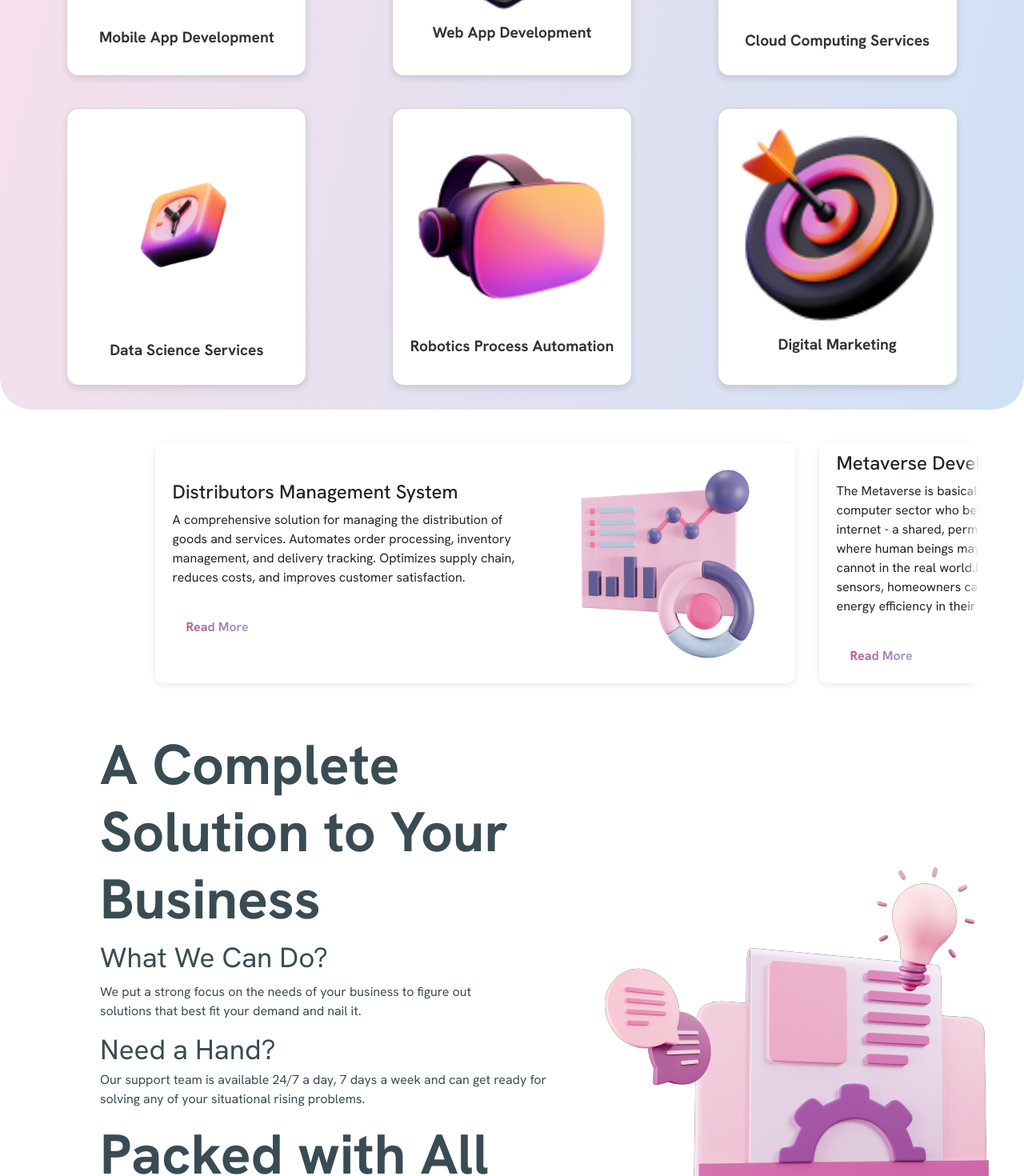
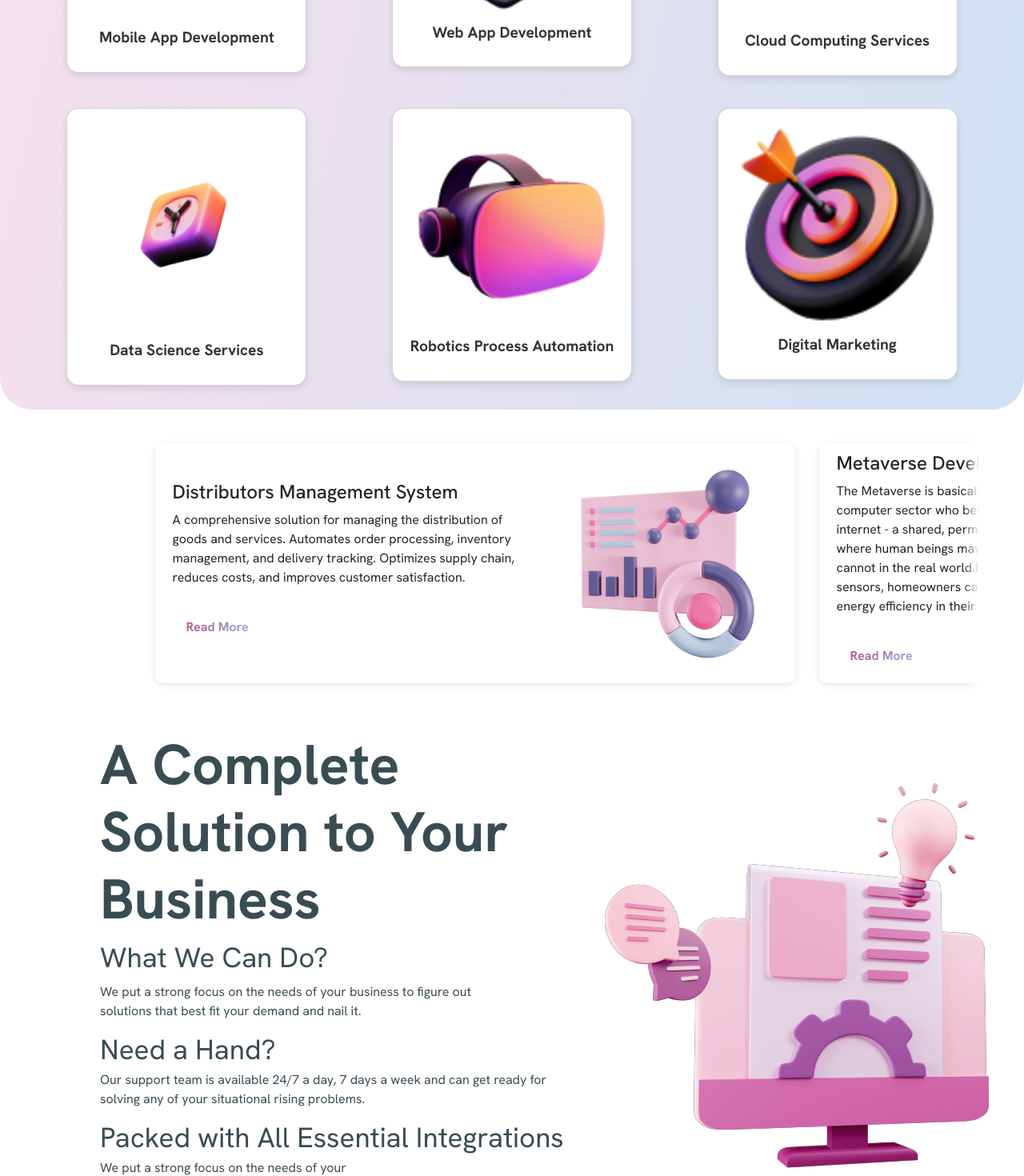
Before and after one commit to harshvyas0803/5techg, a React (Create React App) app: page / in a window 1280 px wide. Shown: the part 1240-2710 px from the top of the page at 80% size. Built offline with nearby package versions, Linux system fonts and the light colour scheme.

Commit message:
added animation

```diff
--- a/package.json
+++ b/package.json
@@ -11,6 +11,7 @@
     "react": "^18.3.1",
     "react-dom": "^18.3.1",
     "react-icons": "^5.3.0",
+    "react-intersection-observer": "^9.13.1",
     "react-router-dom": "^6.26.2",
     "react-scripts": "5.0.1",
     "react-typed": "^2.0.12",
--- a/src/components/Hero/cards/Cards.jsx
+++ b/src/components/Hero/cards/Cards.jsx
@@ -1,12 +1,31 @@
 import React from 'react';
 import './Cards.css';
+import { motion } from 'framer-motion';
 
 const Card = ({ image, title }) => {
+  // Animation Variants
+  const cardVariants = {
+    hidden: { opacity: 0, scale: 0.8 },
+    visible: {
+      opacity: 1,
+      scale: 1,
+      transition: { duration: 0.5, ease: "easeOut" }
+    }
+  };
+
   return (
-    <div className="card">
+    <motion.div
+      className="card"
+      variants={cardVariants}
+      initial="hidden"
+      whileInView="visible"
+      viewport={{ once: true }}
+      whileHover={{ scale: 1.05, boxShadow: '0px 10px 20px rgba(0,0,0,0.3)' }}
+      transition={{ type: 'spring', stiffness: 300 }}
+    >
       <img src={image} alt={title} className="card-image" />
       <p className="card-title">{title}</p>
-    </div>
+    </motion.div>
   );
 };
 
--- a/src/components/Hero/section2/Section2.jsx
+++ b/src/components/Hero/section2/Section2.jsx
@@ -1,4 +1,4 @@
-import React from 'react';
+import React, { useEffect, useState } from 'react';
 import './Section2.css';
 import Card from '../cards/Cards';
 import img1 from '../../../assets/Techstack/Mobile Front - Devices.png';
@@ -7,8 +7,24 @@ import img3 from '../../../assets/Techstack/Megaphone - Marketing.png';
 import img4 from '../../../assets/Techstack/Clock - Utilities.png';
 import img5 from '../../../assets/Techstack/VR Headset - Devices.png';
 import img6 from '../../../assets/Techstack/Target - Marketing.png';
+import { motion, useAnimation } from 'framer-motion';
+import { useInView } from 'react-intersection-observer';
 
 const Section2 = () => {
+  const [inViewRef, inView] = useInView({
+    triggerOnce: true,   // Triggers only once when the component enters the viewport
+    threshold: 0.1,      // Percentage of the component visible before the trigger
+  });
+  const controls = useAnimation();  // Controls the animation
+
+  useEffect(() => {
+    if (inView) {
+      controls.start('visible');    // Start animation when in view
+    } else {
+      controls.start('hidden');     // Hide when out of view
+    }
+  }, [controls, inView]);
+
   const sections = [
     { image: img1, title: 'Mobile App Development' },
     { image: img2, title: 'Web App Development' },
@@ -18,16 +34,60 @@ const Section2 = () => {
     { image: img6, title: 'Digital Marketing' }
   ];
 
+  // Animation Variants
+  const cardVariants = {
+    hidden: { opacity: 0, y: 100, scale: 0.8 },
+    visible: {
+      opacity: 1,
+      y: 0,
+      scale: 1,
+      transition: {
+        duration: 0.8,
+        ease: 'easeOut'
+      }
+    }
+  };
+
+  const containerVariants = {
+    hidden: { opacity: 0 },
+    visible: {
+      opacity: 1,
+      transition: {
+        staggerChildren: 0.2
+      }
+    }
+  };
+
   return (
-    <div className="main-container">
-      <h2 className="gradient-heading">You’ll be in good company</h2>
+    <motion.div
+      ref={inViewRef}     // Attach the in-view ref to the parent container
+      className="main-container"
+      initial="hidden"
+      animate={controls}
+      variants={containerVariants}
+    >
+      <motion.h2
+        className="gradient-heading"
+        initial={{ opacity: 0, y: -50 }}
+        animate={{ opacity: 1, y: 0 }}
+        transition={{ duration: 1.2, ease: 'easeOut' }}
+      >
+        You’ll be in good company
+      </motion.h2>
 
-      <div className="cards-container">
+      <motion.div className="cards-container">
         {sections.map((section, index) => (
-          <Card key={index} image={section.image} title={section.title} />
+          <motion.div
+            key={index}
+            variants={cardVariants}
+            whileHover={{ scale: 1.1, boxShadow: '0px 15px 30px rgba(0,0,0,0.2)' }}
+            transition={{ type: 'spring', stiffness: 300, damping: 20 }}
+          >
+            <Card image={section.image} title={section.title} />
+          </motion.div>
         ))}
-      </div>
-    </div>
+      </motion.div>
+    </motion.div>
   );
 };
 
--- a/src/components/Hero/section3/Section3.jsx
+++ b/src/components/Hero/section3/Section3.jsx
@@ -1,27 +1,88 @@
 import React from 'react';
 import './Section3.css';
 import section3img from '../../../assets/section3img.png';
+import { motion } from 'framer-motion';
 
 const Section3 = () => {
+  // Animation Variants
+  const fadeInUp = {
+    hidden: { opacity: 0, y: 50 },
+    visible: { opacity: 1, y: 0, transition: { duration: 1, ease: "easeOut" } },
+  };
+
+  const fadeInLeft = {
+    hidden: { opacity: 0, x: 50 },
+    visible: { opacity: 1, x: 0, transition: { duration: 1, ease: "easeOut" } },
+  };
+
+  const fadeInRight = {
+    hidden: { opacity: 0, x: -50 },
+    visible: { opacity: 1, x: 0, transition: { duration: 1, ease: "easeOut" } },
+  };
+
+  const staggerContainer = {
+    hidden: { opacity: 0 },
+    visible: { opacity: 1, transition: { staggerChildren: 0.3, delayChildren: 0.2 } }
+  };
+
   return (
-    <div className="section3_container">
-      <div className="section3_text">
-        <h1 className="section3_title">A Complete Solution to Your Business</h1>
-        <h2 className="section3_subtitle">What We Can Do?</h2>
-        <p className="section3_description">
-          We put a strong focus on the needs of your business to figure out <br /> solutions that best fit your demand and nail it.
-        </p>
-        <h2 className="section3_support_title">Need a Hand?</h2>
-        <p className="section3_support_description">
-          Our support team is available 24/7 a day, 7 days a week and can get ready for solving any of your situational rising problems.
-        </p>
-        <h2 className="section3_integrations_title pwaei">Packed with All Essential Integrations</h2>
-        <p className="section3_integrations_description">
-          We put a strong focus on the needs of your <br /> business to figure out solutions that best fit your <br />demand and nail it.
-        </p>
-      </div>
-     <div className="section3_img_container"> <img src={section3img} alt="Business Solutions" className="section3_image" /></div>
-    </div>
+    <motion.div
+      className="section3_container"
+      initial="hidden"
+      whileInView="visible"
+      viewport={{ once: false }} // Set to false to allow repeated animations when the component comes into view multiple times
+    >
+      {/* Background color animation */}
+      <motion.div
+        className="background"
+        initial={{ backgroundColor: '#fff' }}
+        animate={{ backgroundColor: '#f4f4f4' }}
+        transition={{ duration: 2, ease: "easeInOut" }}
+      />
+
+      <motion.div className="section3_text" variants={staggerContainer}>
+        <motion.h1 className="section3_title" variants={fadeInUp}>
+          A Complete Solution to Your Business
+        </motion.h1>
+        <motion.h2 className="section3_subtitle" variants={fadeInLeft}>
+          What We Can Do?
+        </motion.h2>
+        <motion.p className="section3_description" variants={fadeInRight}>
+          We put a strong focus on the needs of your business to figure out <br />
+          solutions that best fit your demand and nail it.
+        </motion.p>
+        <motion.h2 className="section3_support_title" variants={fadeInLeft}>
+          Need a Hand?
+        </motion.h2>
+        <motion.p className="section3_support_description" variants={fadeInRight}>
+          Our support team is available 24/7 a day, 7 days a week and can get ready for solving
+          any of your situational rising problems.
+        </motion.p>
+        <motion.h2 className="section3_integrations_title" variants={fadeInLeft}>
+          Packed with All Essential Integrations
+        </motion.h2>
+        <motion.p className="section3_integrations_description" variants={fadeInRight}>
+          We put a strong focus on the needs of your <br /> business to figure out solutions that best fit your <br />
+          demand and nail it.
+        </motion.p>
+      </motion.div>
+
+      {/* Image with hover animation */}
+      <motion.div
+        className="section3_img_container"
+        whileHover={{ scale: 1.05, rotate: 5 }}
+        transition={{ type: 'spring', stiffness: 300 }}
+      >
+        <motion.img
+          src={section3img}
+          alt="Business Solutions"
+          className="section3_image"
+          initial={{ opacity: 0, x: -100 }}
+          whileInView={{ opacity: 1, x: 0 }} // Trigger fade-in and slide effect on view
+          transition={{ duration: 1, ease: "easeOut" }}
+        />
+      </motion.div>
+    </motion.div>
   );
 };
 
--- a/src/components/footer/Footer.jsx
+++ b/src/components/footer/Footer.jsx
@@ -1,17 +1,24 @@
 import React from "react";
+import { motion } from 'framer-motion';
 import './Footer.css';
 import logo from "../../assets/logo.png";
 
 const Footer = () => {
+  // Animation Variants
+  const fadeIn = {
+    hidden: { opacity: 0, y: 20 },
+    visible: { opacity: 1, y: 0, transition: { duration: 0.5 } },
+  };
+
   return (
-    <div className="footer-container">
+    <motion.div className="footer-container" initial="hidden" animate="visible" variants={fadeIn}>
       <footer className="footer">
         <div className="footer-content">
           <section className="footer-section">
             <div className="row">
               {/* First Column */}
               <div className="footer-column">
-                <img src={logo} alt="Logo" />
+                <img src={logo} alt="Logo" className="footer-logo" />
                 <p className="paragraph1">Bringing your brand to life with breathtaking web and movie experiences</p>
                 <p className="paragraph2">CONTACT:</p>
                 <a href="mailto:contact@5techg.com" className="mail">contact@5techg.com</a>
@@ -21,11 +28,15 @@ const Footer = () => {
               <div className="footer-column second">
                 <h5>Services</h5>
                 <ul className="footer-list">
-                  <li className="services">Website Development</li>
-                  <li className="services">Mobile App Development</li>
-                  <li className="services">Search Engine Optimization</li>
-                  <li className="services">Social Media Marketing</li>
-                  <li className="services">Logo & Branding</li>
+                  {["Website Development", "Mobile App Development", "Search Engine Optimization", "Social Media Marketing", "Logo & Branding"].map((service, index) => (
+                    <motion.li
+                      key={index}
+                      whileHover={{ scale: 1.05, color: "#007BFF", transition: { duration: 0.3 } }} // Hover effect
+                      className="services"
+                    >
+                      {service}
+                    </motion.li>
+                  ))}
                 </ul>
               </div>
 
@@ -33,9 +44,14 @@ const Footer = () => {
               <div className="footer-column second">
                 <h5>Quick Links</h5>
                 <ul className="footer-list">
-                  <li><a href="#!">Home</a></li>
-                  <li><a href="#!">About</a></li>
-                  <li><a href="#!">Contact Us</a></li>
+                  {["Home", "About", "Contact Us"].map((link, index) => (
+                    <motion.li
+                      key={index}
+                      whileHover={{ scale: 1.05, color: "#007BFF", transition: { duration: 0.3 } }} // Hover effect
+                    >
+                      <a href="#!">{link}</a>
+                    </motion.li>
+                  ))}
                 </ul>
               </div>
 
@@ -45,16 +61,17 @@ const Footer = () => {
                 <p>Subscribe to receive future updates</p>
                 <div className="email-input-container">
                   <input type="email" placeholder="Email address" className="newsletter-input" />
-                  <span className="arrow">&gt;</span>
+                  <motion.span className="arrow" whileHover={{ scale: 1.2 }}>&gt;</motion.span>
                 </div>
               </div>
             </div>
           </section>
 
           <hr />
+          <p className="footer-bottom-text">© 2024 5TechG. All rights reserved.</p>
         </div>
       </footer>
-    </div>
+    </motion.div>
   );
 };
 
--- a/src/components/testimonials/Testimonials.jsx
+++ b/src/components/testimonials/Testimonials.jsx
@@ -2,11 +2,41 @@ import React from 'react';
 import { FaNodeJs } from "react-icons/fa";
 import { SiNextdotjs, SiReact, SiMongodb, SiMysql, SiFlutter } from "react-icons/si";
 import './Testimonials.css';
-import profile from '../../assets/profile.png'
+import profile from '../../assets/profile.png';
+import { motion } from 'framer-motion';
 
 const Testimonials = () => {
+
+  const containerVariants = {
+    hidden: { opacity: 0 },
+    visible: {
+      opacity: 1,
+      transition: { duration: 1 }
+    },
+  };
+
+  const testimonialVariants = {
+    hidden: { opacity: 0, y: 20 },
+    visible: {
+      opacity: 1,
+      y: 0,
+      transition: { duration: 0.5 }
+    },
+  };
+
+  const hoverEffect = {
+    scale: 1.05,
+    boxShadow: '0px 10px 20px rgba(0, 0, 0, 0.2)',
+    transition: { duration: 0.3 },
+  };
+
   return (
-    <div className="testimonials_container">
+    <motion.div
+      className="testimonials_container"
+      initial="hidden"
+      animate="visible"
+      variants={containerVariants}
+    >
       <h2 className="testimonials_heading">Harness the Power of Cutting-Edge <br /> Technologies Across All Domains</h2>
       <p className="testimonials_description">
         At 5techg, we specialize in leveraging the latest technologies to drive <br /> success across various domains.
@@ -22,32 +52,30 @@ const Testimonials = () => {
       </div>
 
       <h3 className="testimonial_heading">Our happy clients say about us</h3>
-      <div className="testimonials">
-        <div className="testimonial">
-          <p>"5TechG delivered exceptional solutions that revolutionized our operations. Their attention to detail, commitment to quality, and ability to understand our unique requirements set them apart. We're grateful for their contribution to our success and would recommend them to anyone in need of reliable IT services."</p>
-          <div className="client_info">
-            <img src={profile} alt="Client" className="client_photo" />
-            <h4>Wilson Bergson</h4>
-          </div>
-        </div>
-
-        <div className="testimonial">
-          <p>"Working with 5TechG has been a game-changer for our business. Their software development expertise helped us bring our ideas to life, and the end result exceeded our expectations. The team at 5TechG is dedicated, skilled, and innovative. We look forward to continuing our partnership with them in the future."</p>
-          <div className="client_info">
-            <img src={profile} alt="Client" className="client_photo" />
-            <h4>Wilson Bergson</h4>
-          </div>
-        </div>
-
-        <div className="testimonial">
-          <p>"Our experience with 5TechG has been outstanding. They provided us with top-notch software solutions that streamlined our operations and improved our efficiency. The team was highly professional, responsive, and knowledgeable. We highly recommend 5TechG to any organization seeking reliable IT services."</p>
-          <div className="client_info">
-            <img src={profile} alt="Client" className="client_photo" />
-            <h4>Wilson Bergson</h4>
-          </div>
-        </div>
-      </div>
-    </div>
+      <motion.div className="testimonials">
+        {[
+          "5TechG delivered exceptional solutions that revolutionized our operations. Their attention to detail, commitment to quality, and ability to understand our unique requirements set them apart. We're grateful for their contribution to our success and would recommend them to anyone in need of reliable IT services.",
+          "Working with 5TechG has been a game-changer for our business. Their software development expertise helped us bring our ideas to life, and the end result exceeded our expectations. The team at 5TechG is dedicated, skilled, and innovative. We look forward to continuing our partnership with them in the future.",
+          "Our experience with 5TechG has been outstanding. They provided us with top-notch software solutions that streamlined our operations and improved our efficiency. The team was highly professional, responsive, and knowledgeable. We highly recommend 5TechG to any organization seeking reliable IT services."
+        ].map((testimonial, index) => (
+          <motion.div
+            className="testimonial"
+            key={index}
+            variants={testimonialVariants}
+            initial="hidden"
+            animate="visible"
+            style={{ transitionDelay: `${index * 0.2}s` }}
+            whileHover={hoverEffect}
+          >
+            <p>{testimonial}</p>
+            <div className="client_info">
+              <img src={profile} alt="Client" className="client_photo" />
+              <h4>Wilson Bergson</h4>
+            </div>
+          </motion.div>
+        ))}
+      </motion.div>
+    </motion.div>
   );
 }
 
```
Also changed, not shown: 1 other file (tests, documents, lock files or other folders).
